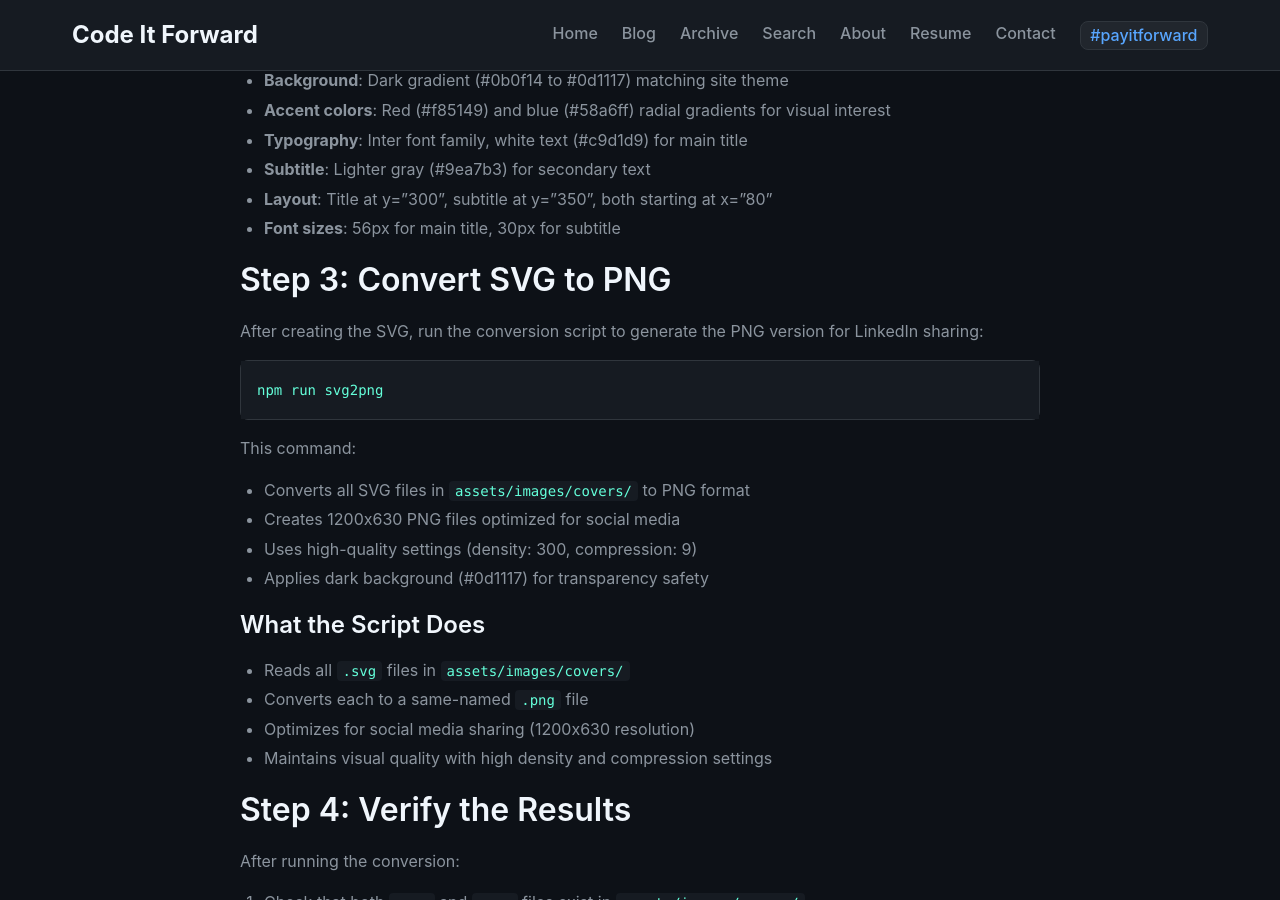
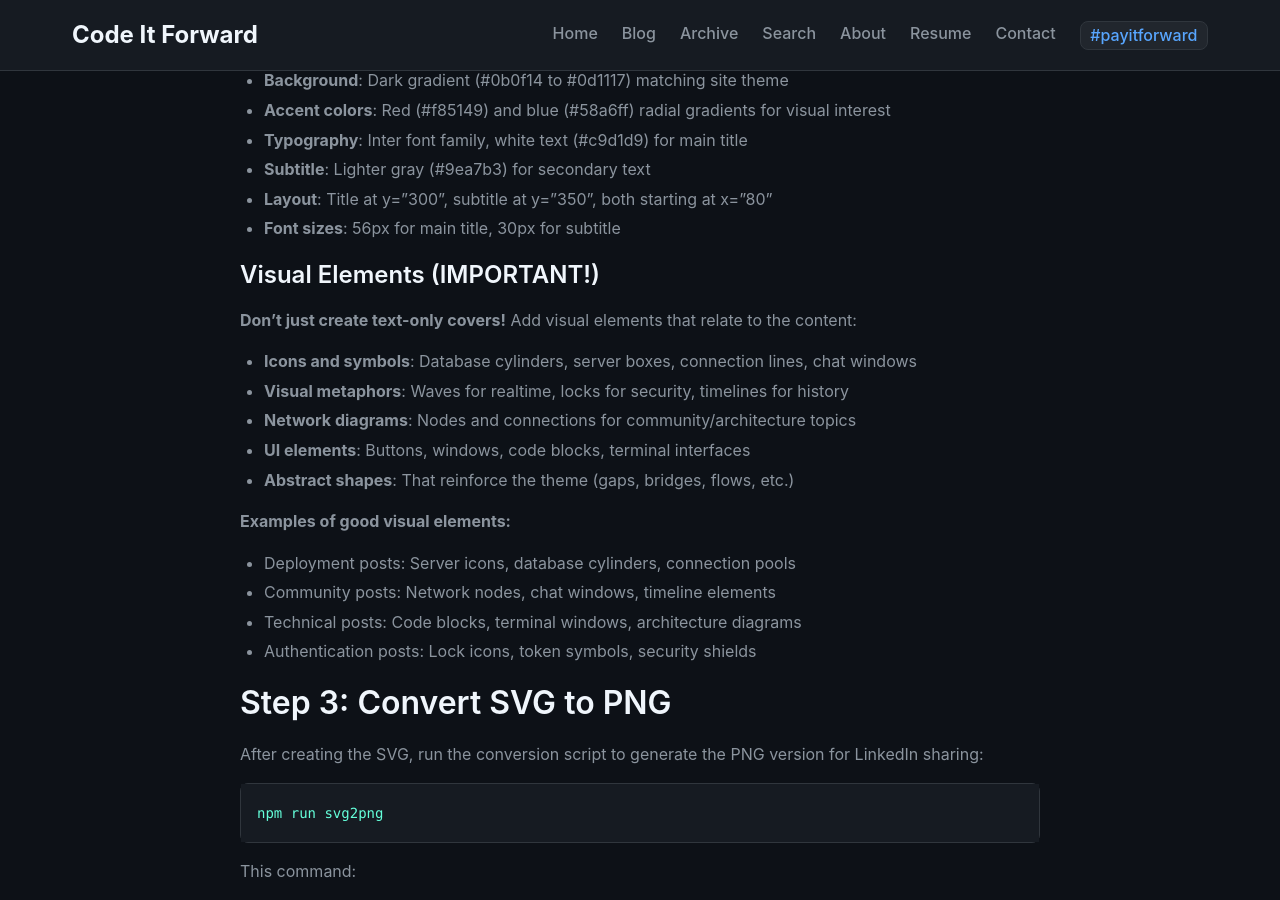
Before and after one commit to brobertsaz/brobertsaz.github.io, a Jekyll site: the page built from docs/BLOG_POST_WORKFLOW.md, in a window 1280 px wide and 900 px high, scrolled down 2185 px. Built offline with Jekyll 4.4.1, drawn with Linux system fonts in a browser that asks for light colours; our own code applies the rules of GitHub Pages for plain Markdown files.

Commit message:
new images

```diff
--- a/docs/BLOG_POST_WORKFLOW.md
+++ b/docs/BLOG_POST_WORKFLOW.md
@@ -84,6 +84,20 @@ Create an SVG file in `assets/images/covers/` with dimensions 1200x630 (LinkedIn
 - **Layout**: Title at y="300", subtitle at y="350", both starting at x="80"
 - **Font sizes**: 56px for main title, 30px for subtitle
 
+### Visual Elements (IMPORTANT!)
+**Don't just create text-only covers!** Add visual elements that relate to the content:
+- **Icons and symbols**: Database cylinders, server boxes, connection lines, chat windows
+- **Visual metaphors**: Waves for realtime, locks for security, timelines for history
+- **Network diagrams**: Nodes and connections for community/architecture topics
+- **UI elements**: Buttons, windows, code blocks, terminal interfaces
+- **Abstract shapes**: That reinforce the theme (gaps, bridges, flows, etc.)
+
+**Examples of good visual elements:**
+- Deployment posts: Server icons, database cylinders, connection pools
+- Community posts: Network nodes, chat windows, timeline elements
+- Technical posts: Code blocks, terminal windows, architecture diagrams
+- Authentication posts: Lock icons, token symbols, security shields
+
 ## Step 3: Convert SVG to PNG
 
 After creating the SVG, run the conversion script to generate the PNG version for LinkedIn sharing:
```
Also changed, not shown: assets/images/covers/deployment-sidekiq-fix.png, assets/images/covers/deployment-sidekiq-fix.svg, assets/images/covers/rails-before-bootcamps.png, assets/images/covers/rails-before-bootcamps.svg, assets/images/covers/rails-generation-gap.png, assets/images/covers/rails-generation-gap.svg.
